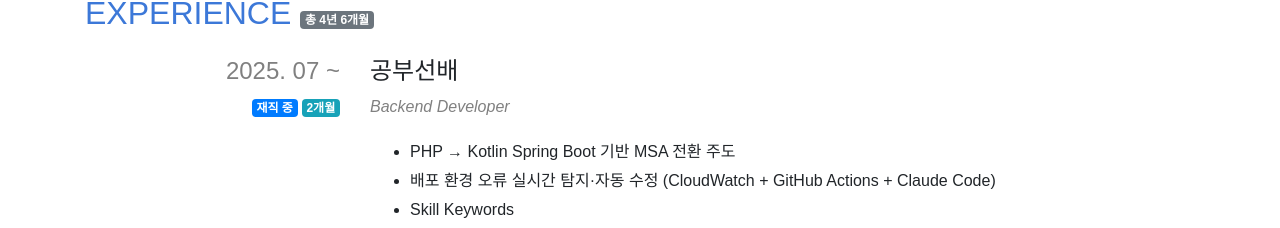
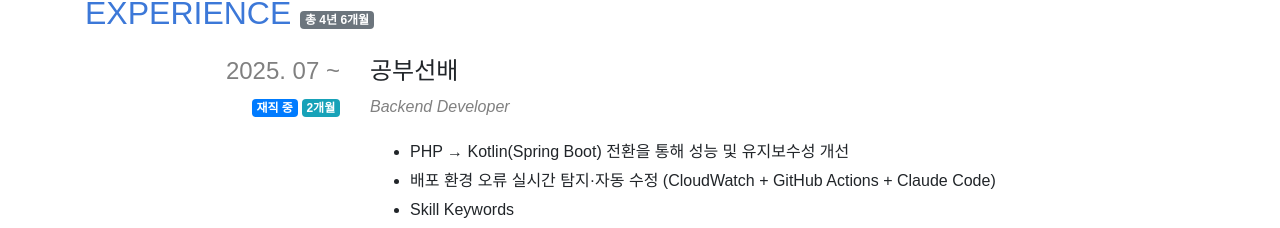
Before and after one commit to yuneast/resume, a Next.js app: page / in a window 1280 px wide. Shown: the part 1157-1385 px from the top of the page. Built offline with nearby package versions, Linux system fonts and the light colour scheme; a web font is replaced by a local one.

Commit message:
Update experience.ts

```diff
--- a/payload/experience.ts
+++ b/payload/experience.ts
@@ -10,7 +10,7 @@ const experience: IExperience.Payload = {
       position: 'Backend Developer',
       startedAt: '2025-07',
       descriptions: [
-        'PHP → Kotlin Spring Boot 기반 MSA 전환 주도',
+        'PHP → Kotlin(Spring Boot) 전환을 통해 성능 및 유지보수성 개선',
         '배포 환경 오류 실시간 탐지·자동 수정 (CloudWatch + GitHub Actions + Claude Code)'
       ],
       skillKeywords: [
```
